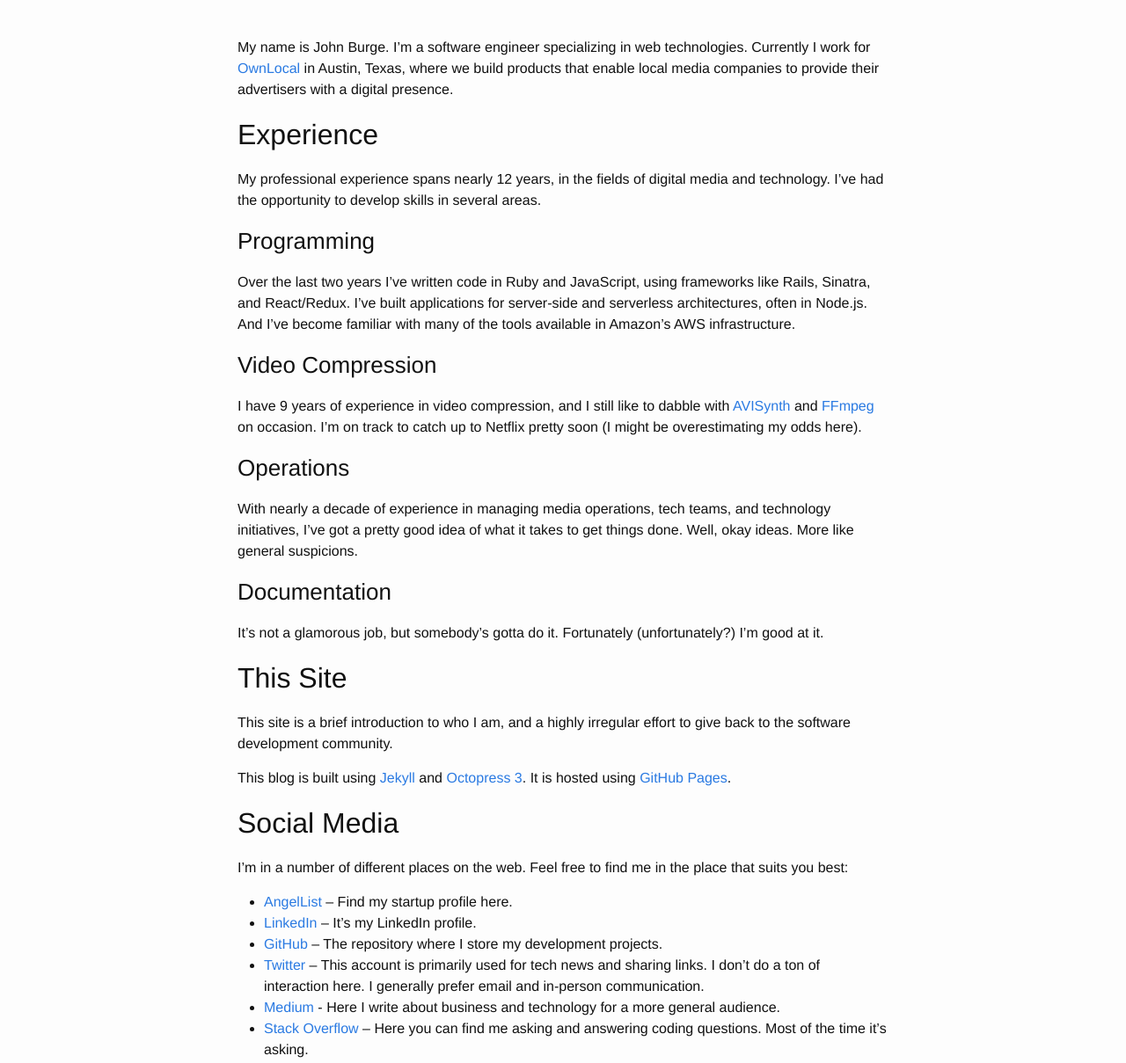
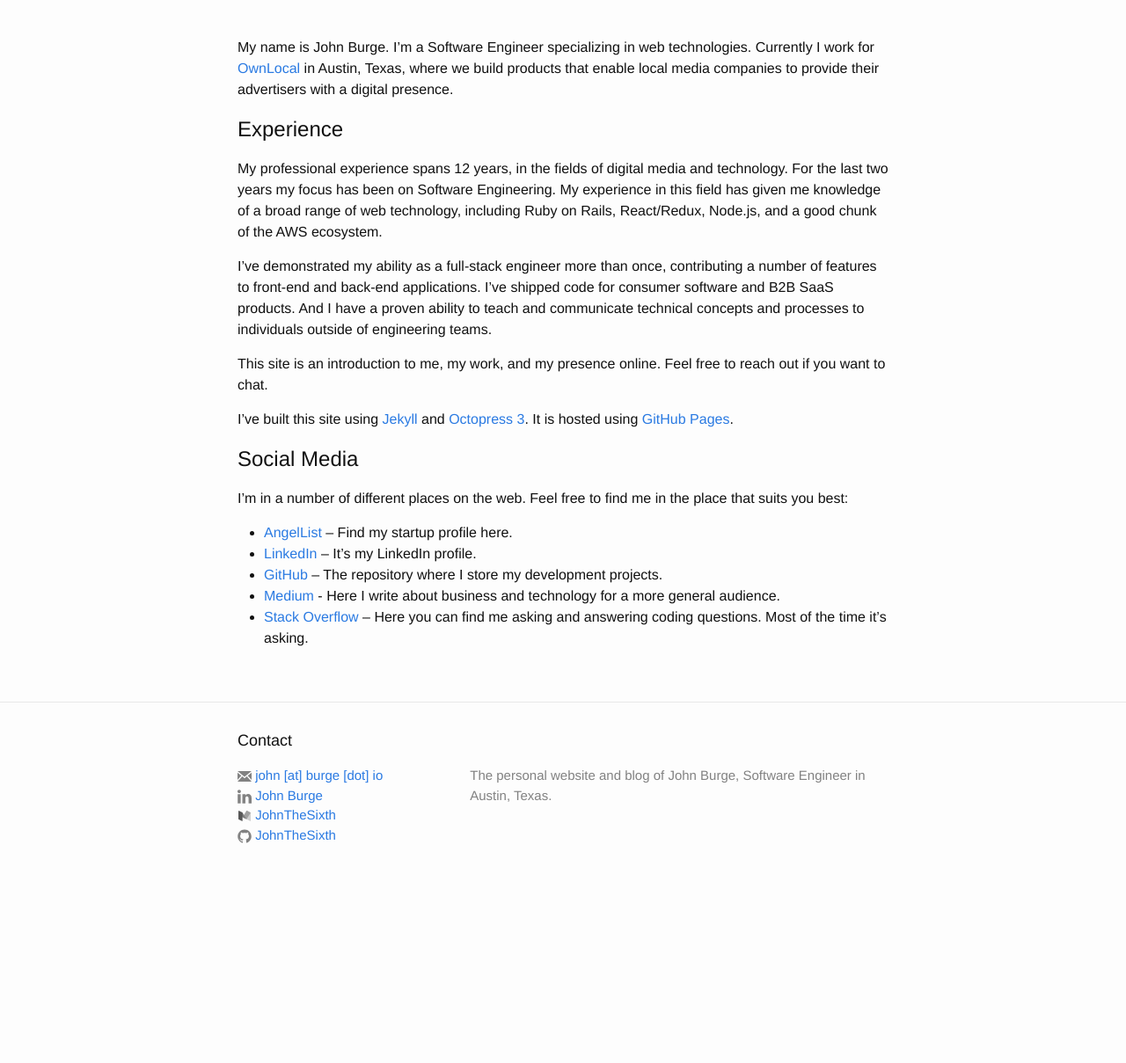
Before and after one commit to johnthesixth/johnthesixth.github.io, a plain HTML site: page index.html in a window 1280 px wide. Shown: the part 80-1289 px from the top of the page at 88% size. After the commit the page ends 1101 px from the top, so only its background shows below. Drawn offline with Linux system fonts and the light colour scheme.

Commit message:
site updates 2018-04-09

```diff
--- a/index.html
+++ b/index.html
@@ -11,8 +11,8 @@
 ">
 
   <link rel="stylesheet" href="/css/main.css">
-  <link rel="canonical" href="http://localhost:4000/">
-  <link rel="alternate" type="application/rss+xml" title="John Burge | Software Engineeer" href="http://localhost:4000/feed.xml">
+  <link rel="canonical" href="http://burge.io/">
+  <link rel="alternate" type="application/rss+xml" title="John Burge | Software Engineeer" href="http://burge.io/feed.xml">
 </head>
 
 
@@ -67,35 +67,19 @@
   </header>
 
   <div class="post-content">
-    <p>My name is John Burge. I’m a software engineer specializing in web technologies. Currently I work for <a href="http://www.ownlocal.com/" target="_blank">OwnLocal</a> in Austin, Texas, where we build products that enable local media companies to provide their advertisers with a digital presence.</p>
+    <p>My name is John Burge. I’m a Software Engineer specializing in web technologies. Currently I work for <a href="http://www.ownlocal.com/" target="_blank">OwnLocal</a> in Austin, Texas, where we build products that enable local media companies to provide their advertisers with a digital presence.</p>
 
-<h2 id="experience">Experience</h2>
+<h1 id="experience">Experience</h1>
 
-<p>My professional experience spans nearly 12 years, in the fields of digital media and technology. I’ve had the opportunity to develop skills in several areas.</p>
+<p>My professional experience spans 12 years, in the fields of digital media and technology. For the last two years my focus has been on Software Engineering. My experience in this field has given me knowledge of a broad range of web technology, including Ruby on Rails, React/Redux, Node.js, and a good chunk of the AWS ecosystem.</p>
 
-<h3 id="programming">Programming</h3>
+<p>I’ve demonstrated my ability as a full-stack engineer more than once, contributing a number of features to front-end and back-end applications. I’ve shipped code for consumer software and B2B SaaS products. And I have a proven ability to teach and communicate technical concepts and processes to individuals outside of engineering teams.</p>
 
-<p>Over the last two years I’ve written code in Ruby and JavaScript, using frameworks like Rails, Sinatra, and React/Redux. I’ve built applications for server-side and serverless architectures, often in Node.js. And I’ve become familiar with many of the tools available in Amazon’s AWS infrastructure.</p>
+<p>This site is an introduction to me, my work, and my presence online. Feel free to reach out if you want to chat.</p>
 
-<h3 id="video-compression">Video Compression</h3>
+<p>I’ve built this site using <a href="http://jekyllrb.com/" target="_blank">Jekyll</a> and <a href="http://octopress.org/2015/01/15/octopress-3.0-is-coming/" target="_blank">Octopress 3</a>. It is hosted using <a href="https://pages.github.com/" target="_blank">GitHub Pages</a>.</p>
 
-<p>I have 9 years of experience in video compression, and I still like to dabble with <a href="http://avisynth.nl/index.php/Main_Page" target="_blank">AVISynth</a> and <a href="https://www.ffmpeg.org/" target="_blank">FFmpeg</a> on occasion. I’m on track to catch up to Netflix pretty soon (I might be overestimating my odds here).</p>
-
-<h3 id="operations">Operations</h3>
-
-<p>With nearly a decade of experience in managing media operations, tech teams, and technology initiatives, I’ve got a pretty good idea of what it takes to get things done. Well, okay ideas. More like general suspicions.</p>
-
-<h3 id="documentation">Documentation</h3>
-
-<p>It’s not a glamorous job, but somebody’s gotta do it. Fortunately (unfortunately?) I’m good at it.</p>
-
-<h2 id="this-site">This Site</h2>
-
-<p>This site is a brief introduction to who I am, and a highly irregular effort to give back to the software development community.</p>
-
-<p>This blog is built using <a href="http://jekyllrb.com/" target="_blank">Jekyll</a> and <a href="http://octopress.org/2015/01/15/octopress-3.0-is-coming/" target="_blank">Octopress 3</a>. It is hosted using <a href="https://pages.github.com/" target="_blank">GitHub Pages</a>.</p>
-
-<h2 id="social-media">Social Media</h2>
+<h1 id="social-media">Social Media</h1>
 
 <p>I’m in a number of different places on the web. Feel free to find me in the place that suits you best:</p>
 
@@ -103,7 +87,6 @@
   <li><a href="https://angel.co/johnthesixth" target="_blank">AngelList</a> – Find my startup profile here.</li>
   <li><a href="https://www.linkedin.com/in/johnburge" target="_blank">LinkedIn</a> – It’s my LinkedIn profile.</li>
   <li><a href="https://github.com/JohnTheSixth" target="_blank">GitHub</a> – The repository where I store my development projects.</li>
-  <li><a href="https://twitter.com/JohnTheSixth" target="_blank">Twitter</a> – This account is primarily used for tech news and sharing links. I don’t do a ton of interaction here. I generally prefer email and in-person communication.</li>
   <li><a href="https://medium.com/@JohnTheSixth" target="_blank">Medium</a> - Here I write about business and technology for a more general audience.</li>
   <li><a href="http://stackoverflow.com/users/4211131/johnthesixth" target="_blank">Stack Overflow</a> – Here you can find me asking and answering coding questions. Most of the time it’s asking.</li>
 </ul>
@@ -188,12 +171,6 @@
 
 
 
-          <li>
-            <a href="https://twitter.com/JohnTheSixth" target="_blank" class="social-media-link"><span class="icon icon--twitter"><svg viewBox="0 0 16 16"><path fill="#828282" d="M15.969,3.058c-0.586,0.26-1.217,0.436-1.878,0.515c0.675-0.405,1.194-1.045,1.438-1.809c-0.632,0.375-1.332,0.647-2.076,0.793c-0.596-0.636-1.446-1.033-2.387-1.033c-1.806,0-3.27,1.464-3.27,3.27 c0,0.256,0.029,0.506,0.085,0.745C5.163,5.404,2.753,4.102,1.14,2.124C0.859,2.607,0.698,3.168,0.698,3.767 c0,1.134,0.577,2.135,1.455,2.722C1.616,6.472,1.112,6.325,0.671,6.08c0,0.014,0,0.027,0,0.041c0,1.584,1.127,2.906,2.623,3.206 C3.02,9.402,2.731,9.442,2.433,9.442c-0.211,0-0.416-0.021-0.615-0.059c0.416,1.299,1.624,2.245,3.055,2.271 c-1.119,0.877-2.529,1.4-4.061,1.4c-0.264,0-0.524-0.015-0.78-0.046c1.447,0.928,3.166,1.469,5.013,1.469 c6.015,0,9.304-4.983,9.304-9.304c0-0.142-0.003-0.283-0.009-0.423C14.976,4.29,15.531,3.714,15.969,3.058z"/></svg>
-</span><span class="username">JohnTheSixth</span></a>
-
-          </li>
-
 
 
           <li>
```
Also changed, not shown: blog/index.html (+2 -8 lines), feed.xml (+6 -6 lines), how-to-change-your-mysql-password-on-bluehost.html (+2 -8 lines), resources/index.html (+3 -9 lines).
